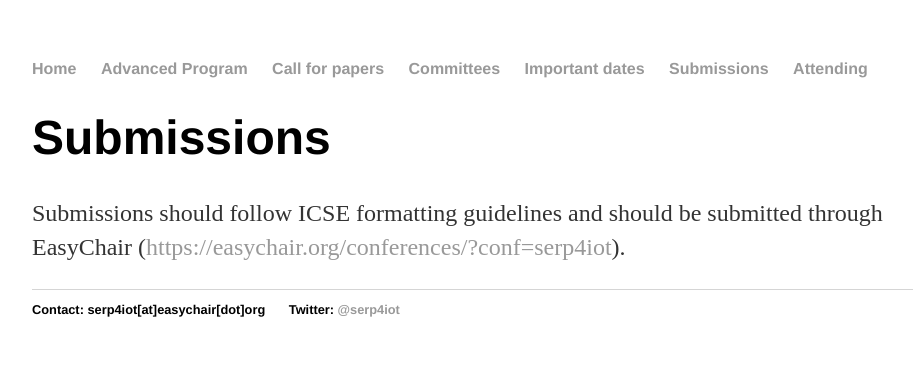
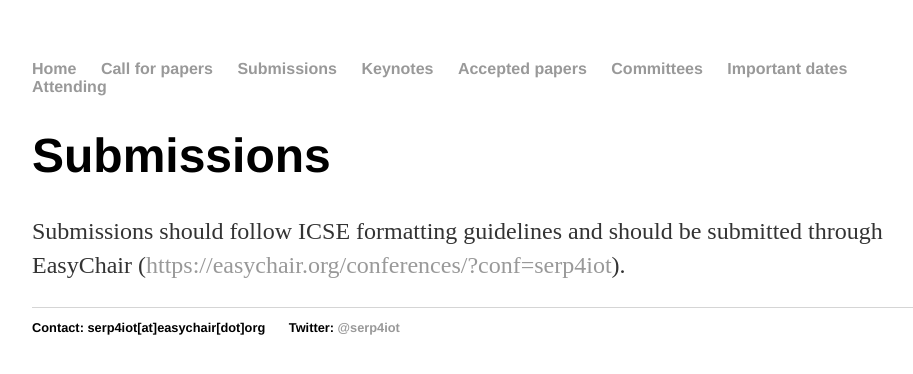
Before and after one commit to moar82/SERP4IoT, a Jekyll site: the page built from sb/index.html, in a window 1280 px wide. Shown: the top 374 px of the page, without its empty margins (160-1073 px from the left). Built offline with Jekyll 4.4.1, drawn with Linux system fonts in a browser that asks for light colours.

Commit message:
Update default.html

```diff
--- a/_layouts/default.html
+++ b/_layouts/default.html
@@ -9,11 +9,12 @@
 			<nav>
 	    		<ul>
 	        	<li><a href=https://moar82.github.io/SERP4IoT/>Home</a></li>
-        		<li><a href="https://moar82.github.io/SERP4IoT/aprogram">Advanced Program</a></li>
         		<li><a href="https://moar82.github.io/SERP4IoT/cpapers">Call for papers</a></li>
+			<li><a href="https://moar82.github.io/SERP4IoT/sb">Submissions</a></li>
+			<li><a href="https://moar82.github.io/SERP4IoT/aprogram">Keynotes</a></li>
+			<li><a href="https://moar82.github.io/SERP4IoT/apapers">Accepted papers</a></li>
 			<li><a href="https://moar82.github.io/SERP4IoT/Committees">Committees</a></li>
             <li><a href="https://moar82.github.io/SERP4IoT/idates">Important dates</a></li>
-            <li><a href="https://moar82.github.io/SERP4IoT/sb">Submissions</a></li>
 			<li><a href="https://moar82.github.io/SERP4IoT/attending">Attending</a></li>
 	    		</ul>
 			</nav>
```
